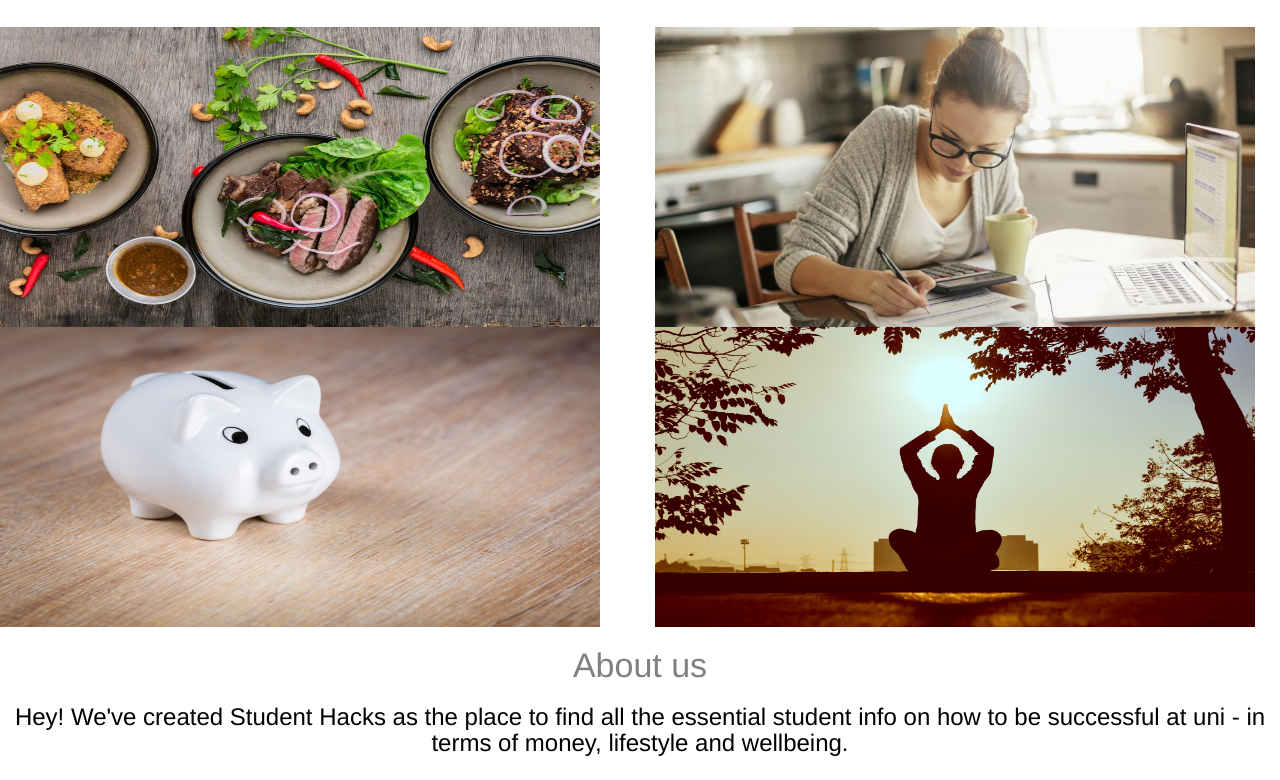
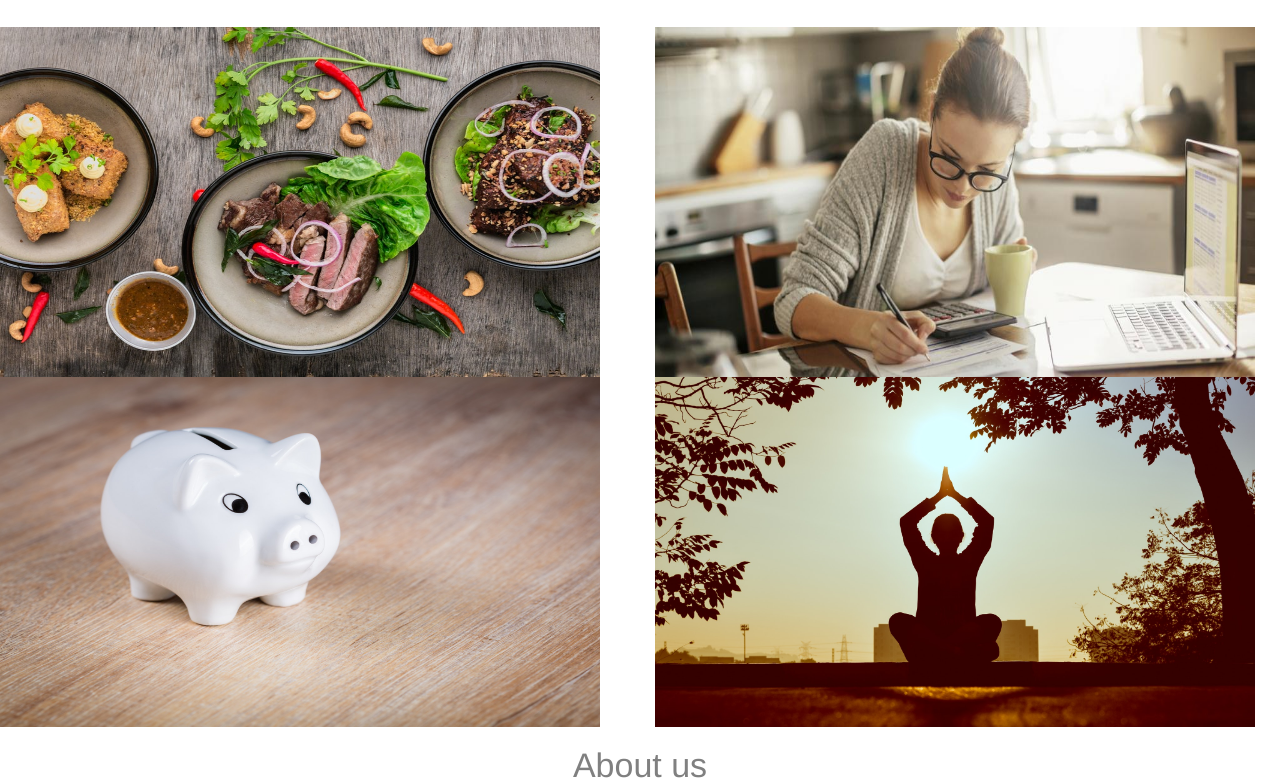
Before and after one commit to kasheemistry/web-project, a plain HTML site: page index.html in a window 1280 px wide. Shown: the part 197-977 px from the top of the page. Drawn offline with nearby package versions, Linux system fonts and the light colour scheme; files whose address does not match are found by name.

Commit message:
image resizing

```diff
--- a/index.html
+++ b/index.html
@@ -46,21 +46,21 @@
 
     <div class="row">
       <div class="col-sm-6">
-        <img class= "img-square" src='images/food.jpg' width="600" height="300">
+        <img class= "img-square" src='images/food.jpg' width="600" height="350">
       </div>
 
       <div class="col-sm-6">
-        <img class= "img-square" src='images/revision.jpg' width="600" height="300">
+        <img class= "img-square" src='images/revision.jpg' width="600" height="350">
       </div>
     </div>
 
     <div class="row">
       <div class="col-sm-6">
-        <img class= "img-square" src='images/pig.jpg' width="600" height="300">
+        <img class= "img-square" src='images/pig.jpg' width="600" height="350">
       </div>
 
       <div class="col-sm-6">
-        <img class= "img-square" src='images/peace.jpg' width="600" height="300">
+        <img class= "img-square" src='images/peace.jpg' width="600" height="350">
       </div>
     </div>
 
```
